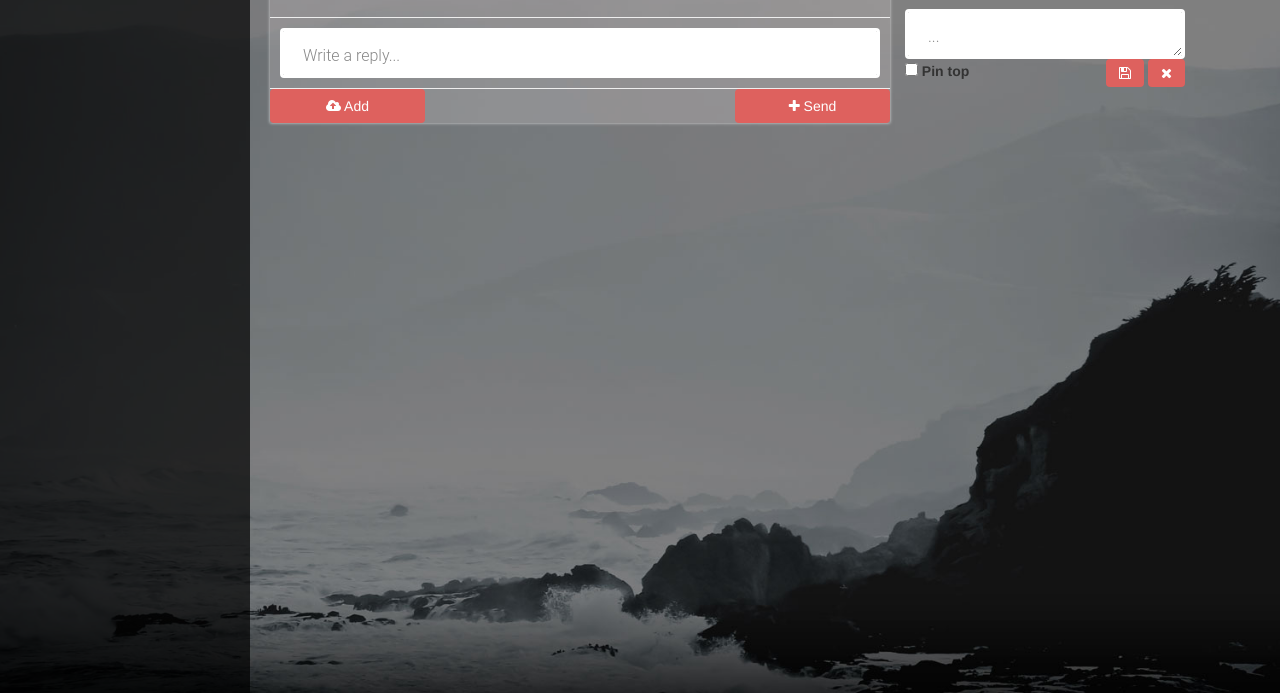
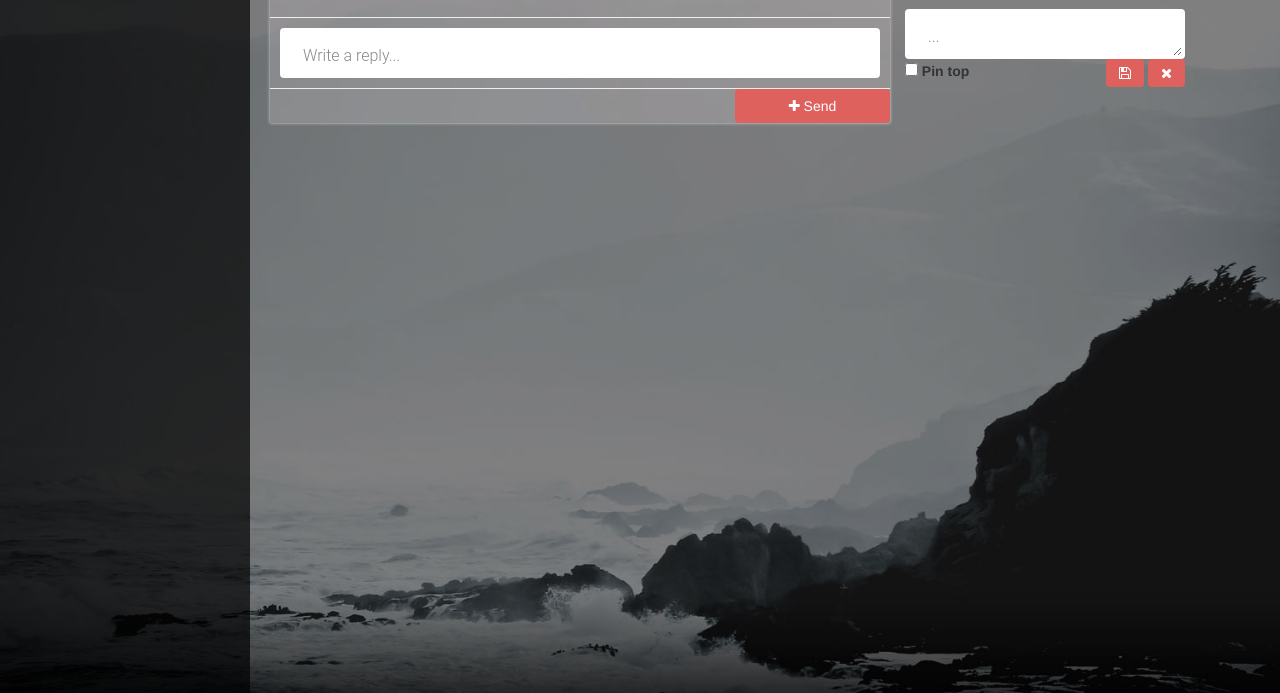
Before and after one commit to whyvic13/Survivable-Social-Network-on-a-Chip, a website: page public/chat_public.html in a window 1280 px wide. Shown: the part 107-800 px from the top of the page. Drawn offline with nearby package versions, Linux system fonts and the light colour scheme; no server answers; files whose address does not match are found by name.

Commit message:
Remove add button

```diff
--- a/public/chat_public.html
+++ b/public/chat_public.html
@@ -123,7 +123,7 @@
 
               </div>
               <div class="btn-panel">
-                  <a class=" col-lg-3 btn  send-message-btn " role="button"><i class="fa fa-cloud-upload"></i> Add</a>
+                  <!-- <a class=" col-lg-3 btn  send-message-btn " role="button"><i class="fa fa-cloud-upload"></i> Add</a> -->
                   <a id="public_post" class=" btn col-lg-3 text-right send-message-btn pull-right" role="button"><i class="fa fa-plus"></i> Send</a>
               </div>
           </div>
```
